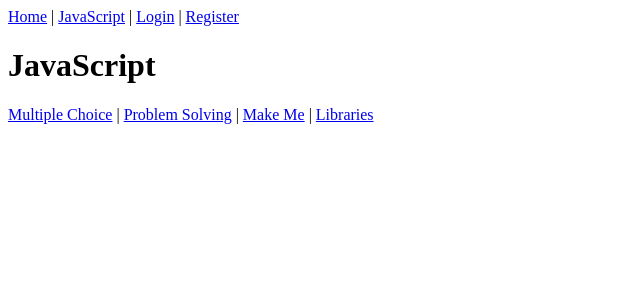
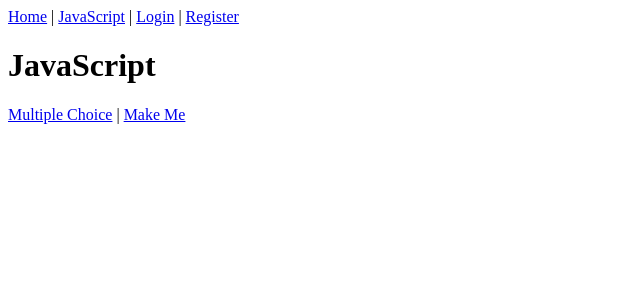
Before and after one commit to alexander-john/question-app-prototype-1, a React (Vite) app in the folder question-app/: page /javascript in a window 1280 px wide. Shown: the top 300 px of the page, without its empty margins (0-640 px from the left). Built offline with nearby package versions, Linux system fonts and the light colour scheme.

Commit message:
feat: update JavaScriptNavigation component to simplify navigation links

```diff
--- a/question-app/src/components/JavaScriptNavigation.jsx
+++ b/question-app/src/components/JavaScriptNavigation.jsx
@@ -5,9 +5,9 @@ const JavaScriptNavigation = () => {
     return (
         <nav>
             <Link to="/javascript/multiple-choice/chapter-1">Multiple Choice</Link> |{" "}
-            <Link to="/javascript/problem-solving">Problem Solving</Link> |{" "}
-            <Link to="/javascript/make-me">Make Me</Link> |{" "}
-            <Link to="/javascript/libraries">Libraries</Link>
+            {/* <Link to="/javascript/problem-solving">Problem Solving</Link> */}
+            <Link to="/javascript/make-me">Make Me</Link>
+            {/* <Link to="/javascript/libraries">Libraries</Link> */}
         </nav>
     );
 };
```
